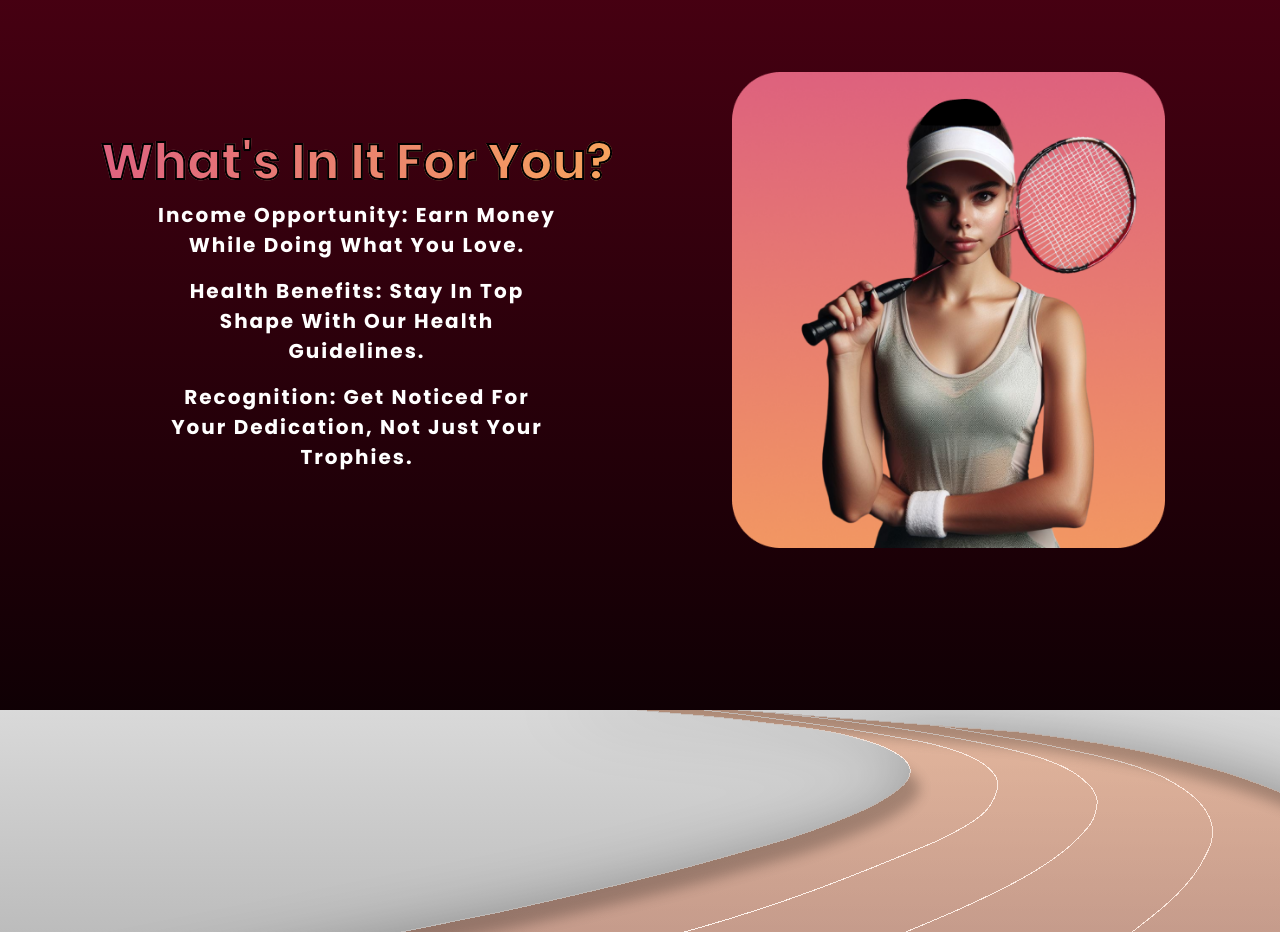
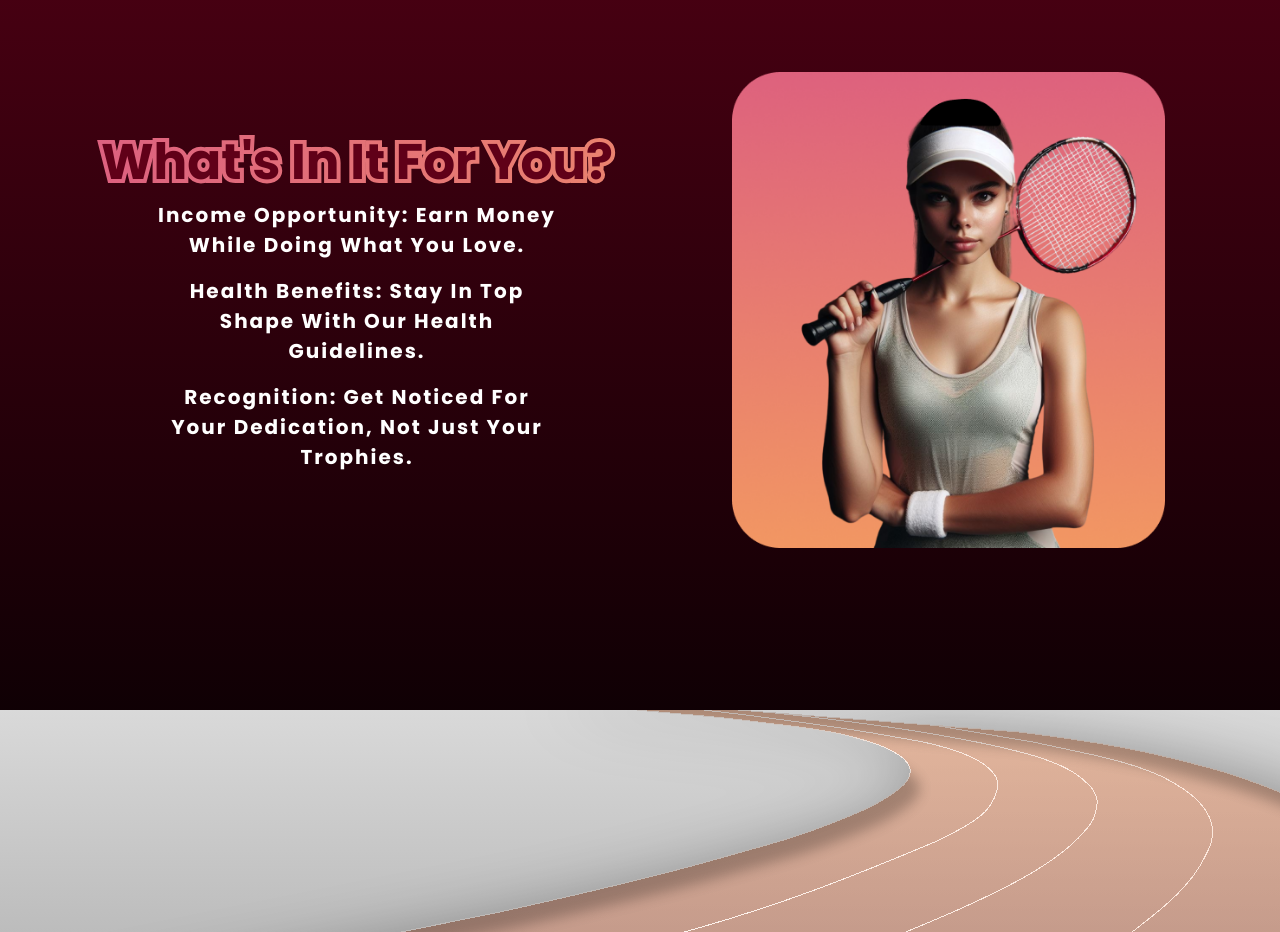
Before and after one commit to dm-dmytrenko/file4_upwork, a React (Create React App) app: page / in a window 1280 px wide. Shown: the part 1760-2692 px from the top of the page. Built offline with nearby package versions, Linux system fonts and the light colour scheme; the HTML template or start-up script is replaced by a standard one; a web font is replaced by a local one.

Commit message:
fix text in tennis woman part

```diff
--- a/src/components/landing-page/tennisWoman/tennisWoman.scss
+++ b/src/components/landing-page/tennisWoman/tennisWoman.scss
@@ -11,12 +11,13 @@
     h1 {
       font-size: 50px;
       font-weight: bold;
-      color: transparent;
+      color: #600018;
+      text-transform: capitalize;
       background: linear-gradient(91deg, #DD6080, #F7A55C);
+      background-size: 200% 200%;
       -webkit-background-clip: text;
       background-clip: text;
-      -webkit-text-stroke: 2px black;
-
+      -webkit-text-stroke: 8px transparent;
     }
     p {
       letter-spacing: 2px;
```
